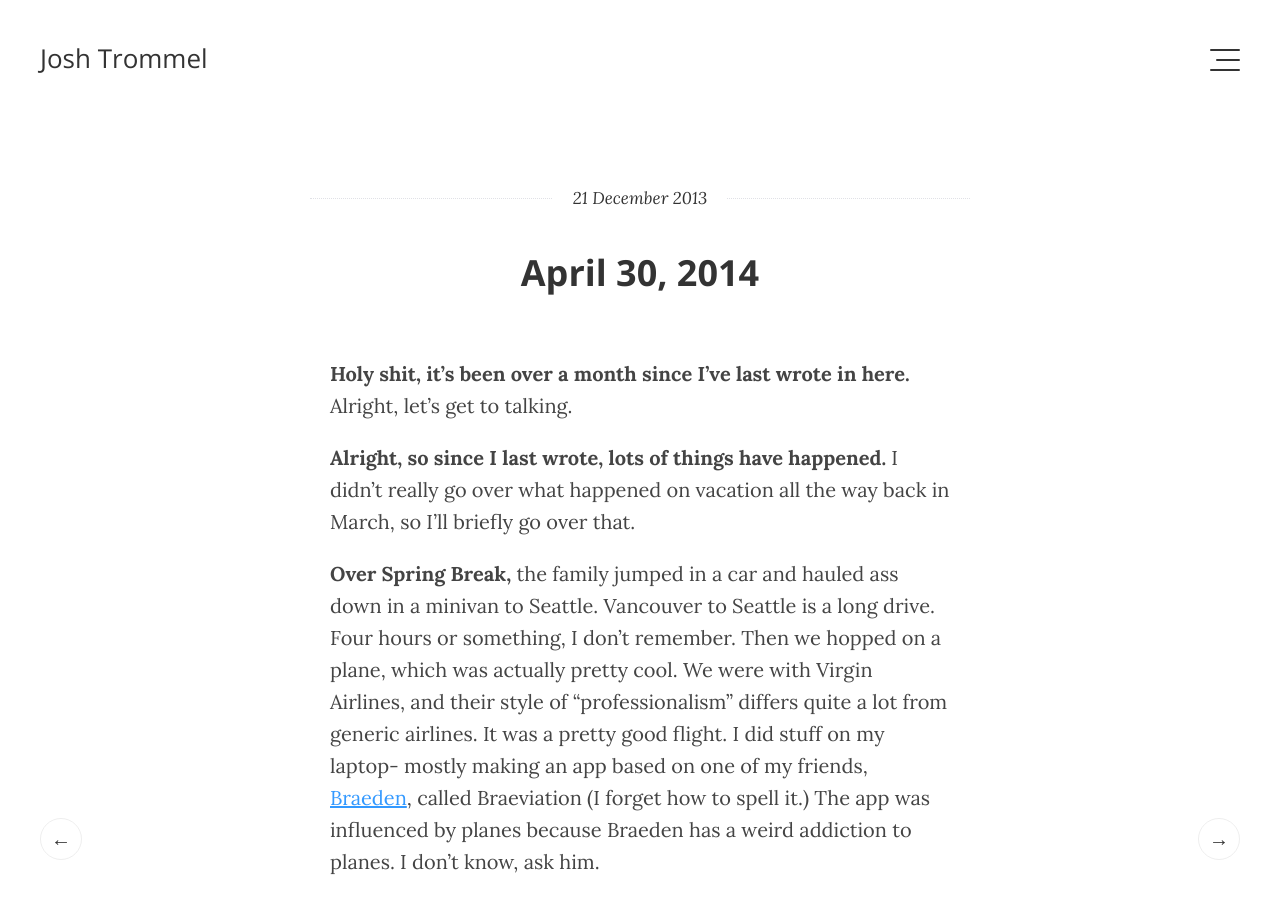
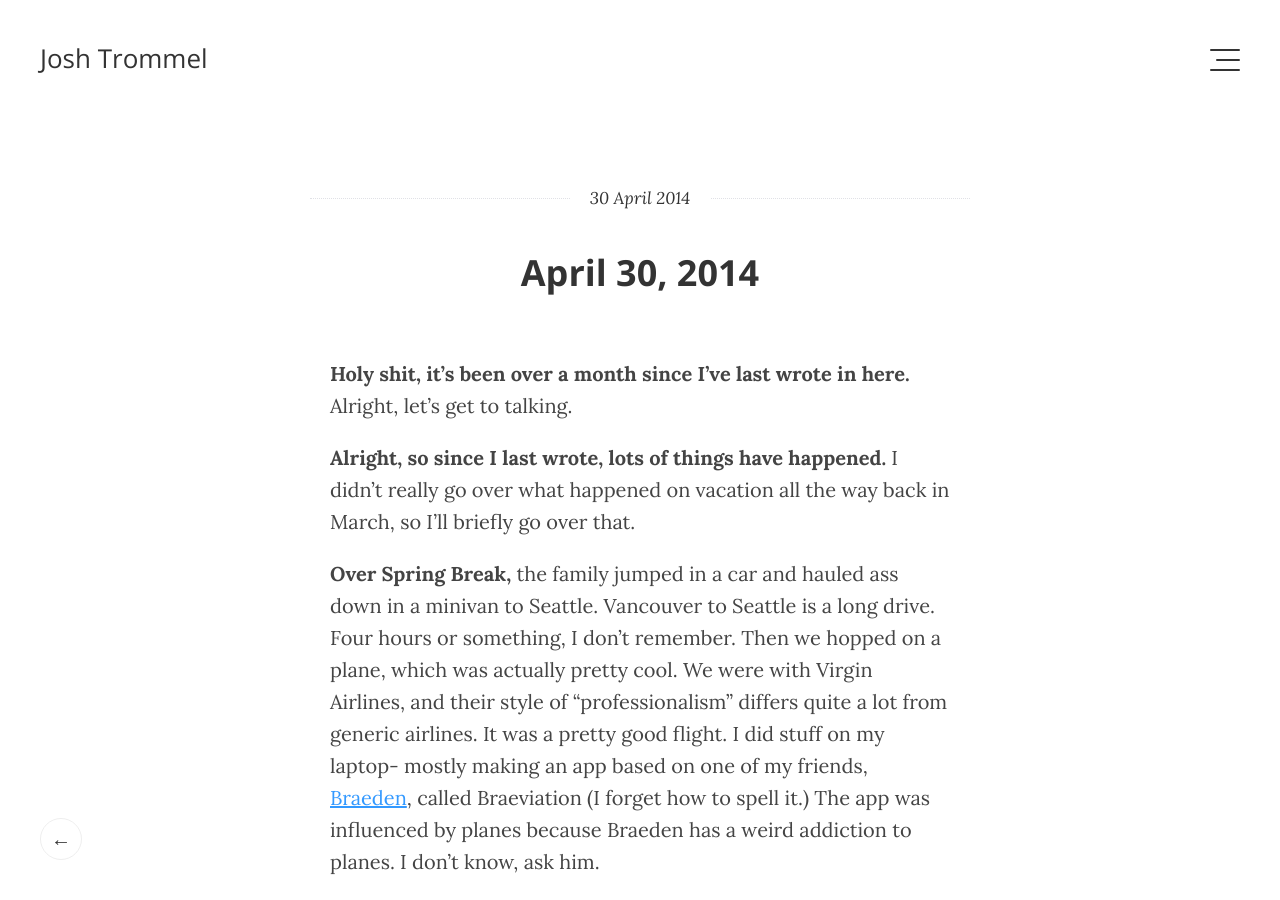
Before and after one commit to mcansh/trmml.github.io, a Jekyll site: the page built from _posts/2014-04-30-April-30,-2014.md, in a window 1280 px wide and 900 px high. Built offline with Jekyll 4.4.1, drawn with Linux system fonts in a browser that asks for light colours; Markdown is read by kramdown in place of the engine named in the settings.

Commit message:
whoops wrong date and fixed

```diff
--- a/_posts/2014-04-30-April-30,-2014.md
+++ b/_posts/2014-04-30-April-30,-2014.md
@@ -1,7 +1,7 @@
 ---
 layout: post
 title: "April 30, 2014"
-date: 2013-12-21 23:30:00
+date: 2014-04-30 23:30:00
 ---
 
 **Holy shit, it's been over a month since I've last wrote in here.** Alright, let's get to talking.
```
